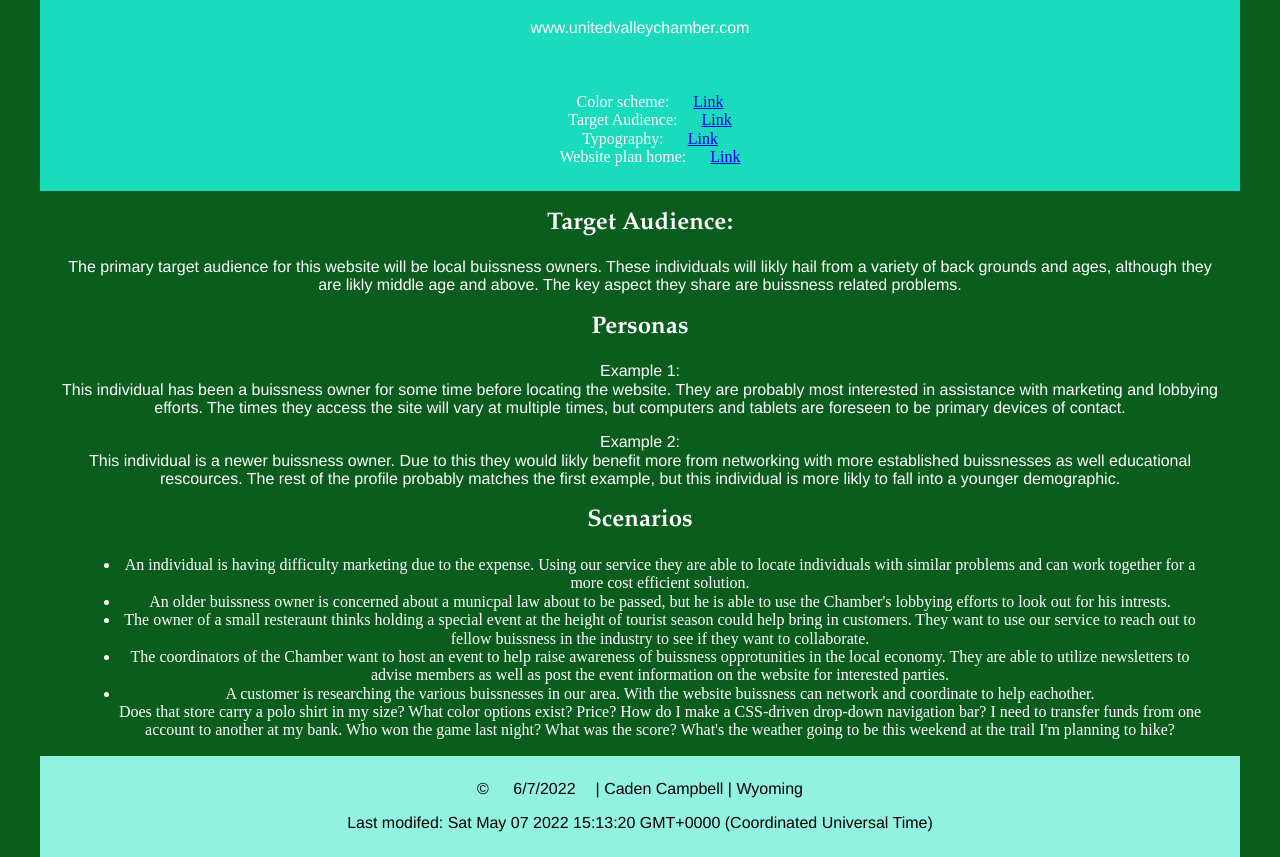
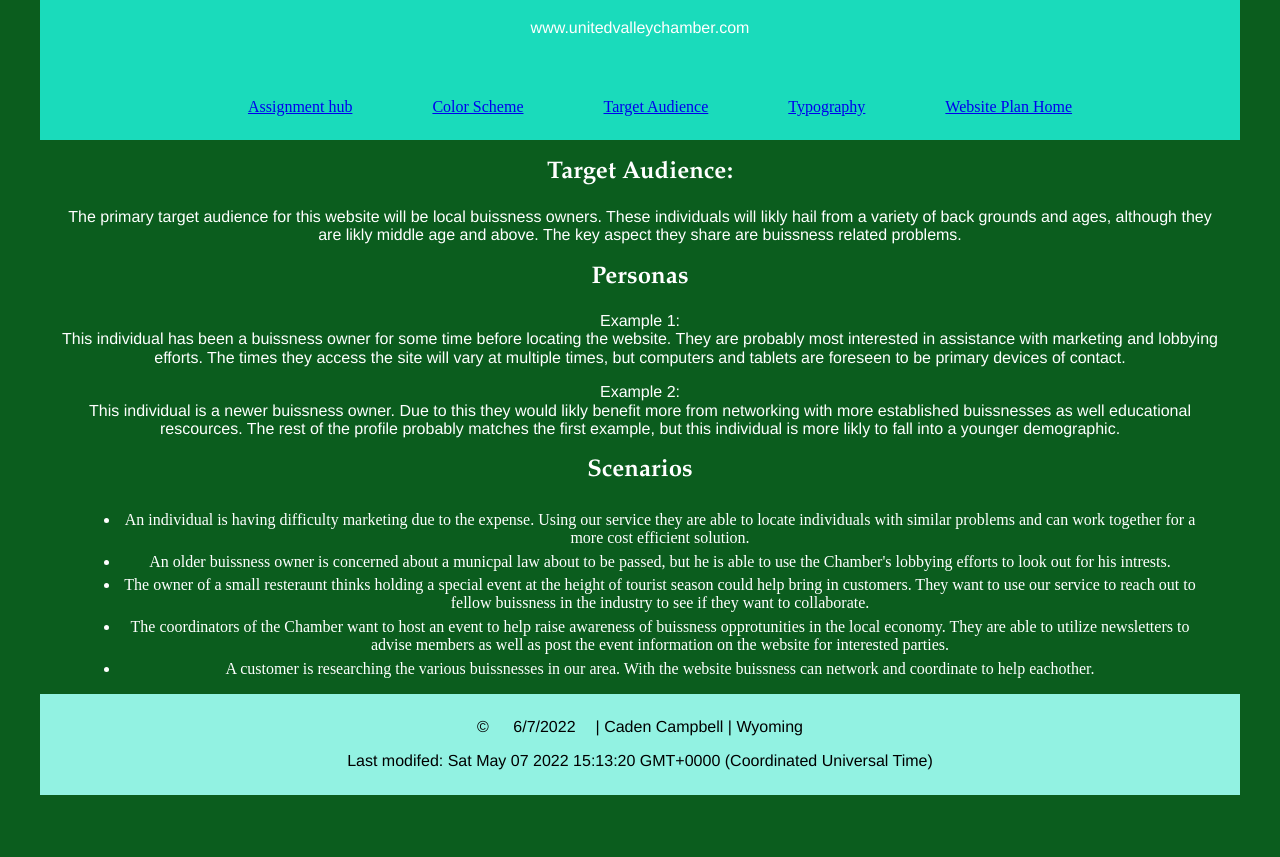
Before and after one commit to GhostLeader119/wdd230, a plain HTML site: page lesson3/target-audience.html in a window 1280 px wide. Shown: the part 77-934 px from the top of the page. After the commit the page ends 872 px from the top, so only its background shows below. Drawn offline with Linux system fonts and the light colour scheme.

Commit message:
periodic update

```diff
--- a/lesson3/css/lesson3-css.css
+++ b/lesson3/css/lesson3-css.css
@@ -12,12 +12,15 @@ p {
 nav {
     padding: .5em;
     background-color: #1ADBBB;
-    display: flexbox;
     text-align: center;
     justify-items: center;
 }
 nav ul {
+    display: flex;
     list-style: none;
+}
+nav ul li {
+    flex: 1 1 auto;
 }
 header{
     text-align: center;
@@ -27,6 +30,9 @@ header{
 body {
     background-color: #0B5D1E;
     color: white;
+}
+body ul li {
+    padding-top: 5px;
 }
 footer{
     text-align: center;
@@ -43,19 +49,15 @@ nav a:hover {color:white; background-color:orange; padding: 1.5px;}
     display: grid;
     grid-template-columns: auto;
     border: 3px dashed black;
-}
-@media (max-width: 1024px){
-    #design-principles-main{
-        grid-template-columns: 1fr 1fr;
-        grid-gap: 1em;
+} @media (max-width: 1024px){
+    nav ul{
+        display: block;
     }
 }
-@media (max-width: 580px){
+/* @media (max-width: 580px){
     #design-principles-main{
         grid-template-columns: 1fr;
         grid-gap: 1em;
     }
-    .website-plan {
-        display: block;
-    }
-}
+
+} */
--- a/lesson3/target-audience.html
+++ b/lesson3/target-audience.html
@@ -16,10 +16,11 @@
     </header>
     <nav>
         <ul>
-            <li>Color scheme: <a href="color-scheme.html">Link</a></li>
-            <li>Target Audience: <a href="target-audience.html">Link</a></li>
-            <li>Typography: <a href="Typography.html">Link</a></li>
-            <li>Website plan home: <a href="index.html">Link</a></li>
+            <li><a href="../index.html" class="return-home">Assignment hub</a></li>
+            <li><a href="color-scheme.html">Color Scheme</a></li>
+            <li><a href="target-audience.html">Target Audience</a></li>
+            <li><a href="Typography.html">Typography</a></li>
+            <li><a href="index.html">Website Plan Home</a></li>
         </ul>
     </nav>
     <main>
@@ -65,13 +66,6 @@
             </li>
 
 
-            Does that store carry a polo shirt in my size? What color options exist? Price?
-            How do I make a CSS-driven drop-down navigation bar?
-            I need to transfer funds from one account to another at my bank.
-            Who won the game last night? What was the score?
-            What's the weather going to be this weekend at the trail I'm planning to hike?
-
-
 
         </ul>
     </main>
```
Also changed, not shown: lesson3/color-scheme.html (+5 -4 lines), lesson3/index.html (+1 -1 lines), lesson3/typography.html (+5 -4 lines).
